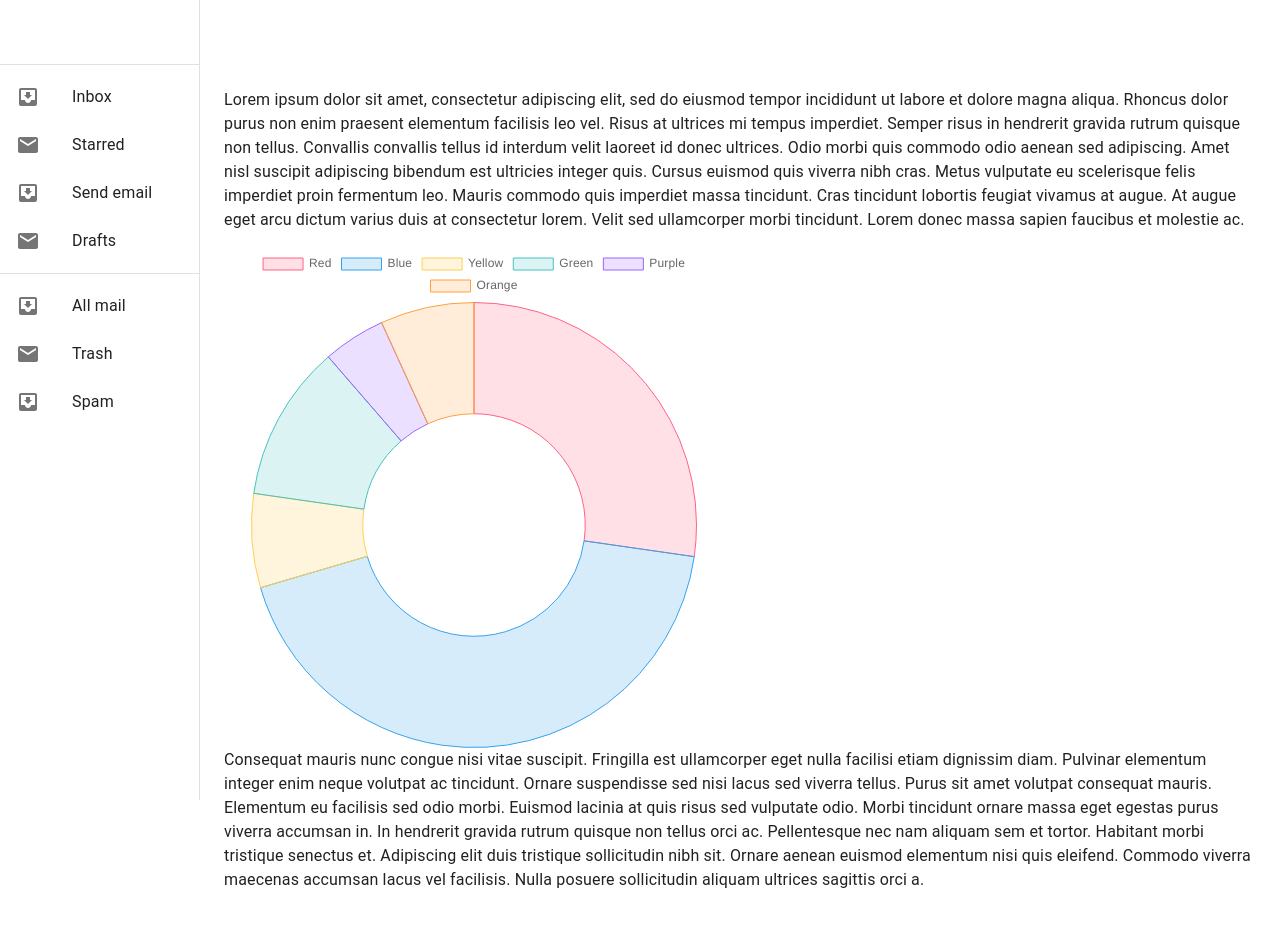
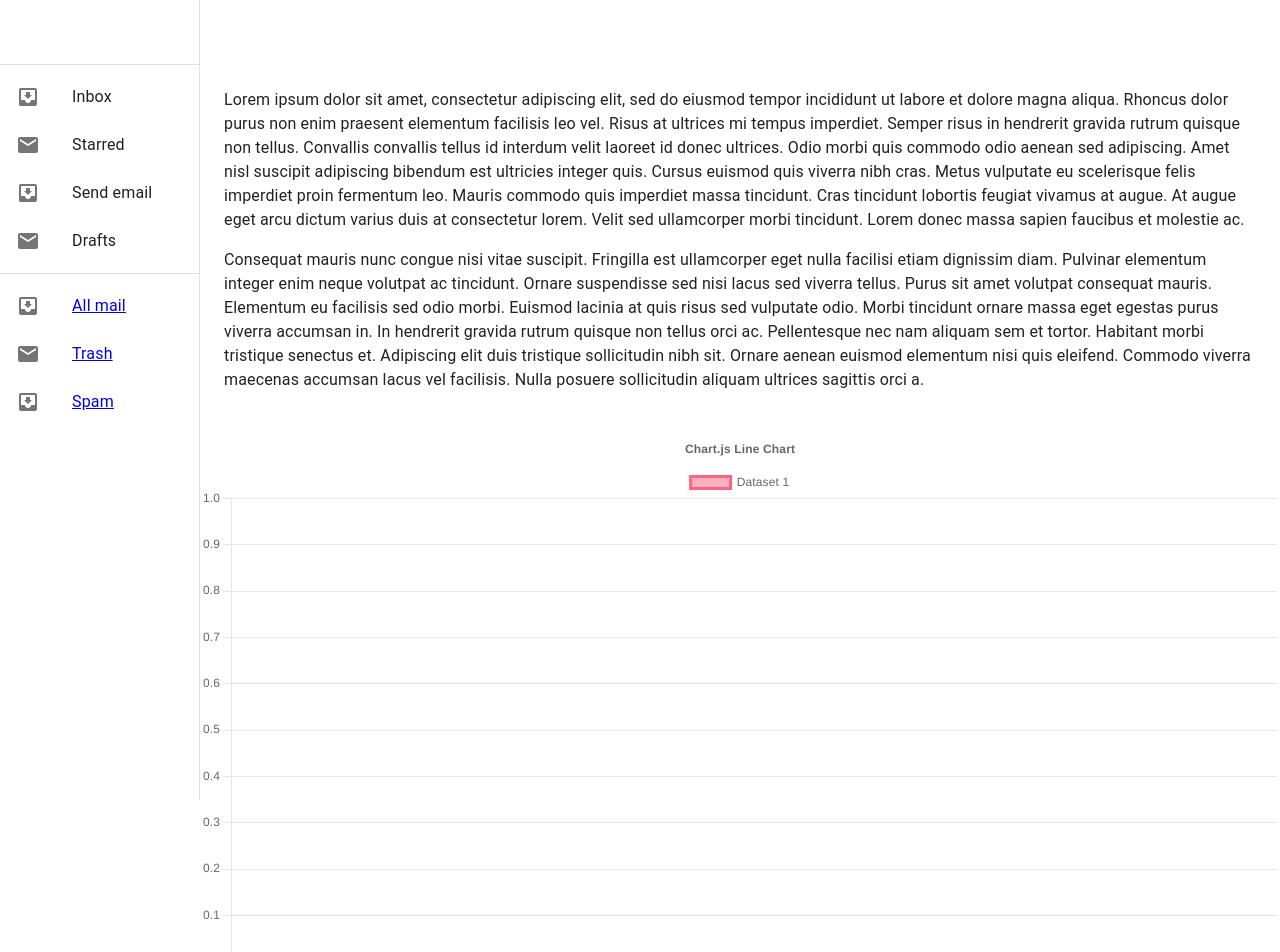
Before and after one commit to AnumMujahid/iot-project, a React (Create React App) app: page / in a window 1280 px wide. Shown: the top 952 px of the page. Built offline with nearby package versions, Linux system fonts and the light colour scheme; no server answers; the database is empty.

Commit message:
feat(): add bpm and sleep view with charts and routes

```diff
--- a/package.json
+++ b/package.json
@@ -12,10 +12,12 @@
     "@testing-library/user-event": "^13.5.0",
     "axios": "^0.24.0",
     "chart.js": "^3.7.0",
+    "faker": "^5.5.3",
     "firebase": "^9.6.1",
     "react": "^17.0.2",
     "react-chartjs-2": "^4.0.0",
     "react-dom": "^17.0.2",
+    "react-router-dom": "^6.2.1",
     "react-scripts": "5.0.0",
     "web-vitals": "^2.1.2"
   },
--- a/src/App.js
+++ b/src/App.js
@@ -1,37 +1,20 @@
 import './App.css';
-import * as firebase from 'firebase/app';
-import { config } from './firebaseConfig';
-import React, { useState, useEffect } from 'react';
-import { getDatabase, ref, onValue } from 'firebase/database';
+import React from 'react';
+import { BrowserRouter as Router, Routes, Route } from 'react-router-dom';
+import BpmView from './BpmView';
+import SleepView from './SleepView';
 import Sidebar from './Sidebar';
 
-firebase.initializeApp(config);
-const db = getDatabase();
 function App() {
-  //store data from table
-  const [bpm, setBpm] = useState({});
-  //store data from column
-  const [avgBpm, setAvgBpm] = useState([]);
-
-  useEffect(() => {
-    const bpmRef = ref(db, 'bpm');
-    //snapshot keeps data updated
-    onValue(bpmRef, (snapshot) => {
-      const data = snapshot.val();
-      setBpm(data); //set data from table
-      const updatedAvgBpmArray = [];
-      for (const [key, value] of Object.entries(data)) {
-        updatedAvgBpmArray.push(value.avgBpm);
-      }
-      setAvgBpm(updatedAvgBpmArray); //set data from column
-    });
-  }, []);
-
   return (
     <div>
-      <Sidebar />
-      {console.log(bpm)}
-      {console.log(avgBpm)}
+      <Router>
+        <Sidebar />
+        <Routes>
+          <Route path="/" element={<BpmView />} />
+          <Route path="/sleep" element={<SleepView />} />
+        </Routes>
+      </Router>
     </div>
   );
 }
--- /dev/null
+++ b/src/BpmView.js
@@ -0,0 +1,40 @@
+import React, { useState, useEffect } from 'react';
+import LineChart from './LineChart';
+import * as firebase from 'firebase/app';
+import { config } from './firebaseConfig';
+import { getDatabase, ref, onValue } from 'firebase/database';
+
+firebase.initializeApp(config);
+const db = getDatabase();
+const BpmView = () => {
+  //store data from table
+  const [bpm, setBpm] = useState({});
+  //store data from column
+  const [avgBpm, setAvgBpm] = useState([]);
+  const [timeStamp, setTimeStamp] = useState([]);
+
+  useEffect(() => {
+    const bpmRef = ref(db, 'bpm');
+    //snapshot keeps data updated
+    onValue(bpmRef, (snapshot) => {
+      const data = snapshot.val();
+      setBpm(data); //set data from table
+      const updatedAvgBpmArray = [];
+      const updatedTimeStampArray = [];
+      for (const [key, value] of Object.entries(data)) {
+        updatedAvgBpmArray.push(value.avgBpm);
+        updatedTimeStampArray.push(value.timestamp);
+      }
+      setAvgBpm(updatedAvgBpmArray); //set data from column
+      setTimeStamp(updatedTimeStampArray);
+    });
+  }, []);
+
+  return (
+    <div style={{ marginLeft: '200px' }}>
+      <LineChart dataSet={avgBpm} labelSet={timeStamp} />
+    </div>
+  );
+};
+
+export default BpmView;
--- /dev/null
+++ b/src/LineChart.js
@@ -0,0 +1,58 @@
+import React from 'react';
+import {
+  Chart as ChartJS,
+  CategoryScale,
+  LinearScale,
+  PointElement,
+  LineElement,
+  Title,
+  Tooltip,
+  Legend,
+} from 'chart.js';
+import { Line } from 'react-chartjs-2';
+
+ChartJS.register(
+  CategoryScale,
+  LinearScale,
+  PointElement,
+  LineElement,
+  Title,
+  Tooltip,
+  Legend
+);
+
+export const options = {
+  responsive: true,
+  plugins: {
+    legend: {
+      position: 'top',
+    },
+    title: {
+      display: true,
+      text: 'Chart.js Line Chart',
+    },
+  },
+};
+
+const LineChart = ({ dataSet, labelSet }) => {
+  const labels = labelSet;
+  const data = {
+    labels,
+    datasets: [
+      {
+        label: 'Dataset 1',
+        data: dataSet,
+        borderColor: 'rgb(255, 99, 132)',
+        backgroundColor: 'rgba(255, 99, 132, 0.5)',
+      },
+    ],
+  };
+  return (
+    <div>
+      {console.log(dataSet)}
+      <Line options={options} data={data} />
+    </div>
+  );
+};
+
+export default LineChart;
--- a/src/Sidebar.js
+++ b/src/Sidebar.js
@@ -11,11 +11,10 @@ import ListItemIcon from '@mui/material/ListItemIcon';
 import ListItemText from '@mui/material/ListItemText';
 import InboxIcon from '@mui/icons-material/MoveToInbox';
 import MailIcon from '@mui/icons-material/Mail';
-import ChartTest from './ChartTest';
-
+import { Link } from 'react-router-dom';
 const drawerWidth = 200;
 
-export default function Sidebar() {
+export default function Sidebar(props) {
   return (
     <Box sx={{ display: 'flex' }}>
       <CssBaseline />
@@ -46,12 +45,14 @@ export default function Sidebar() {
         <Divider />
         <List>
           {['All mail', 'Trash', 'Spam'].map((text, index) => (
+            <Link to="/sleep">
               <ListItem button key={text}>
                 <ListItemIcon>
                   {index % 2 === 0 ? <InboxIcon /> : <MailIcon />}
                 </ListItemIcon>
                 <ListItemText primary={text} />
               </ListItem>
+            </Link>
           ))}
         </List>
       </Drawer>
@@ -75,7 +76,7 @@ export default function Sidebar() {
           lorem. Velit sed ullamcorper morbi tincidunt. Lorem donec massa sapien
           faucibus et molestie ac.
         </Typography>
-        <ChartTest />
+        {props.children}
         <Typography paragraph>
           Consequat mauris nunc congue nisi vitae suscipit. Fringilla est
           ullamcorper eget nulla facilisi etiam dignissim diam. Pulvinar
--- /dev/null
+++ b/src/SleepView.js
@@ -0,0 +1,35 @@
+import React, { useState, useEffect } from 'react';
+import * as firebase from 'firebase/app';
+import { config } from './firebaseConfig';
+import { getDatabase, ref, onValue } from 'firebase/database';
+
+firebase.initializeApp(config);
+const db = getDatabase();
+const SleepView = ({ data }) => {
+  //store data from table
+  const [bpm, setBpm] = useState({});
+  //store data from column
+  const [avgBpm, setAvgBpm] = useState([]);
+  const [timeStamp, setTimeStamp] = useState([]);
+
+  useEffect(() => {
+    const bpmRef = ref(db, 'bpm');
+    //snapshot keeps data updated
+    onValue(bpmRef, (snapshot) => {
+      const data = snapshot.val();
+      setBpm(data); //set data from table
+      const updatedAvgBpmArray = [];
+      const updatedTimeStampArray = [];
+      for (const [key, value] of Object.entries(data)) {
+        updatedAvgBpmArray.push(value.avgBpm);
+        updatedTimeStampArray.push(value.timestamp);
+      }
+      setAvgBpm(updatedAvgBpmArray); //set data from column
+      setTimeStamp(updatedTimeStampArray);
+    });
+  }, []);
+
+  return <div>sleep view{console.log(bpm)}</div>;
+};
+
+export default SleepView;
```
Also changed, not shown: src/DoughnutChart.js (renamed from src/ChartTest.js), 1 other file (tests, documents, lock files or other folders). Lines whose indentation alone changed are shown as unchanged.
